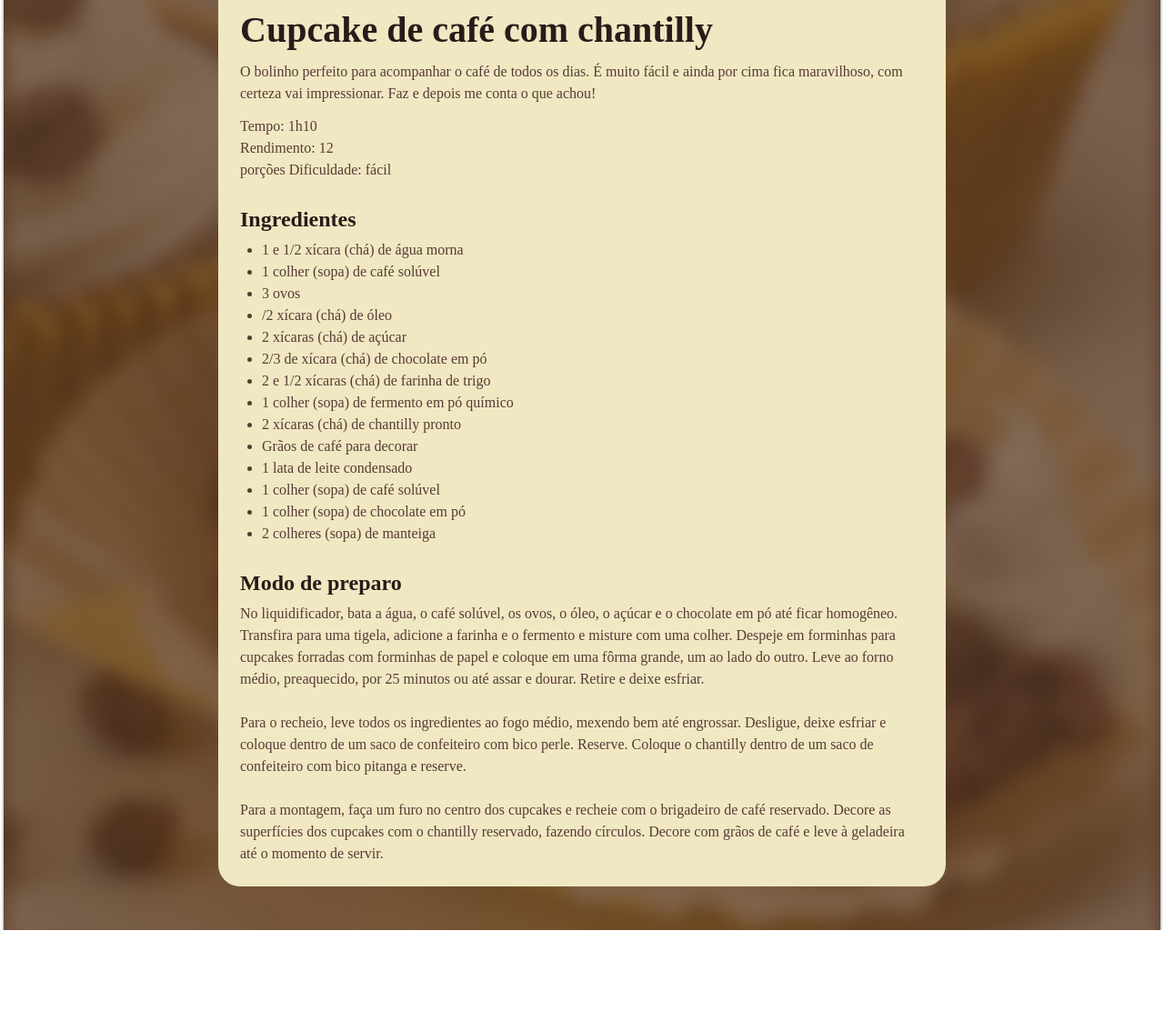
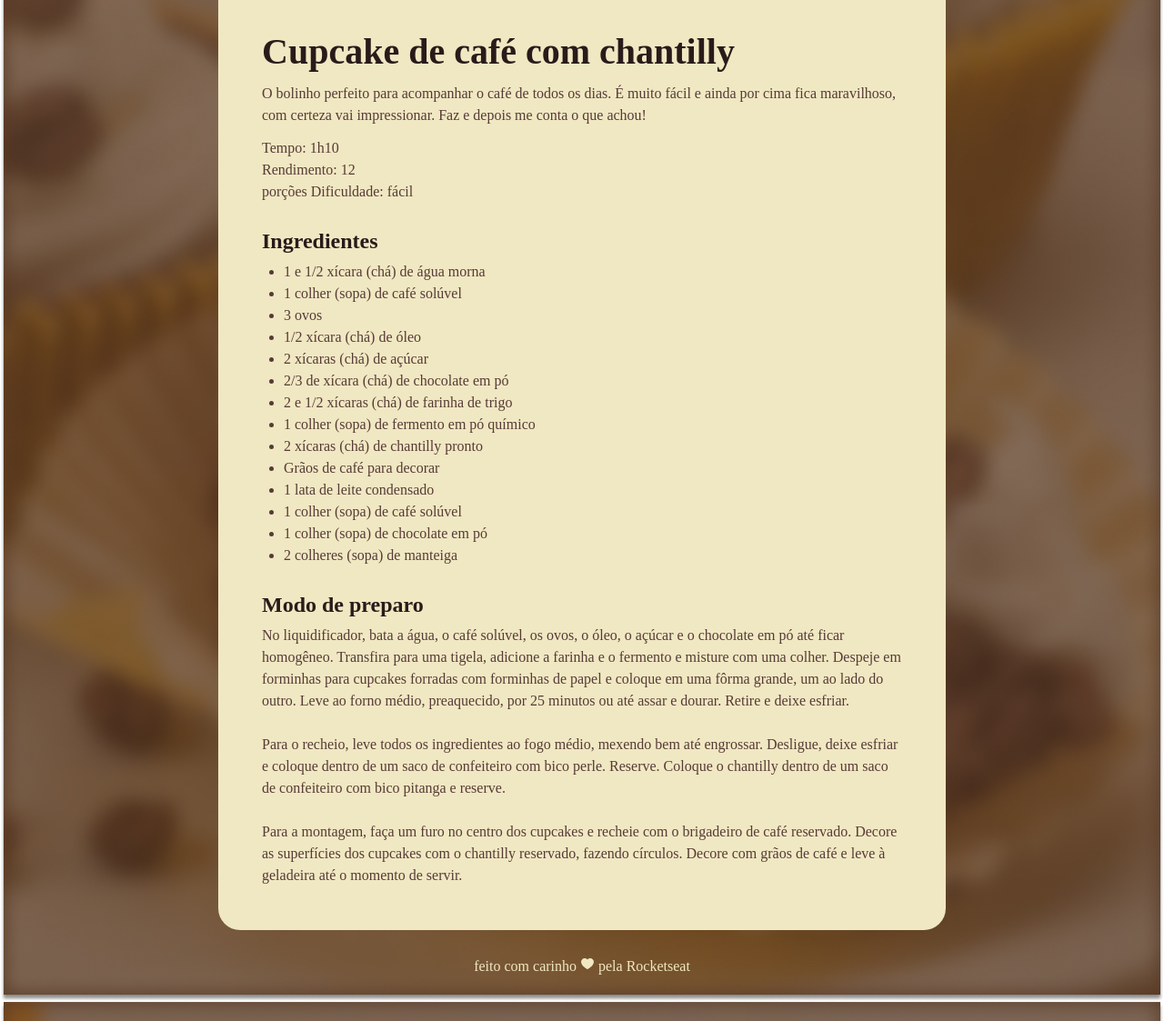
Before and after one commit to Sthevan23/pagina-de-receita, a plain HTML site: page index.html in a window 1280 px wide. Shown: the part 484-1607 px from the top of the page at 91% size. Before the commit the page ends 1507 px from the top, so only its background shows below. Drawn offline with Linux system fonts and the light colour scheme; files that its build step writes are made by us from their sources; a web font is replaced by a local one.

Commit message:
Meu primeiro commit

```diff
--- a/assets/style.css
+++ /dev/null
@@ -1,62 +0,0 @@
-*{
-   margin: 0;
-   padding: 0;
-}
-:root  {
-
-   font-family: "Alice", serif;
-   line-height: 150%;
-   color: #573a37
-}
-
-body {
- background-image: url("assets/Página de receita.jpg");
- background-size:cover;
-
-
-}
-#page{
-  box-sizing: border-box;
- width: 800px;
- padding: 24;
- background-color: #f0e8c2;
- border-radius: 24px;
- margin: 48px auto;
-}
-
-img{
-   border-radius: 16;
-}
-
-main {
-   padding: 24px;
-}
-
-section + section {
-   margin-top: 24px;
-}
-#about p + p {
-   margin-top: 12px;
-}
-
-h1 {
-   line-height: 140%;
-   font-size: 40px;
-
-   ;
-}
-h2{
-   font-size: 24px;
-}
-
-
-h1,h2 {
-   color: #291B1A;
-   margin-bottom: 4px;
-   line-height: 150%;
-
-}
-
-ul{
-   padding-left: 24px;
-}
--- a/index.html
+++ b/index.html
@@ -11,14 +11,13 @@
 <body>
   <link href="https://fonts.googleapis.com/css2?family=Alice&display=swap" rel="stylesheet">
    <div id="page">
-      <img src=assets/main-image.jpg alt="Imagem de um cupcakes com graos de café e um chantilly">
+      <img src="assets/main-image.jpg" alt="Imagem de cupcakes com grãos de café e chantilly">
       <main>
         <section id="about">
           <h1>Cupcake de café com chantilly</h1>
           <p>
             O bolinho perfeito para acompanhar o café de todos os dias. É muito fácil e ainda por cima fica maravilhoso, com certeza vai impressionar. Faz e depois me conta o que achou!
           </p>
-
           <p>
             Tempo: 1h10 <br> Rendimento: 12 <br> porções Dificuldade: fácil
           </p>
@@ -29,7 +28,7 @@
             <li>1 e 1/2 xícara (chá) de água morna</li>
             <li>1 colher (sopa) de café solúvel</li>
             <li>3 ovos</li>
-            <li>/2 xícara (chá) de óleo</li>
+            <li>1/2 xícara (chá) de óleo</li> <!-- Corrigi o "/2" para "1/2" -->
             <li>2 xícaras (chá) de açúcar</li>
             <li>2/3 de xícara (chá) de chocolate em pó</li>
             <li>2 e 1/2 xícaras (chá) de farinha de trigo</li>
@@ -52,8 +51,13 @@
               Para a montagem, faça um furo no centro dos cupcakes e recheie com o brigadeiro de café reservado. Decore as superfícies dos cupcakes com o chantilly reservado, fazendo círculos. Decore com grãos de café e leve à geladeira até o momento de servir.
             </p>
        </section>
-
       </main>
    </div>
+
+   <footer>
+    feito com carinho
+    <img src="assets/heart.svg.svg" alt="coração fofo">
+    pela Rocketseat
+   </footer>
 </body>
 </html>
--- /dev/null
+++ b/style.css
@@ -0,0 +1,66 @@
+* {
+   margin: 0;
+   padding: 0;
+}
+
+:root {
+   font-family: "Alice", serif;
+   line-height: 150%;
+   color: #573a37;
+}
+
+body {
+   background-image: url("http://127.0.0.1:5500/assets/fundo.jpg"); /* Caminho relativo correto */
+   background-size: cover;
+   background-attachment: fixed;
+}
+
+#page {
+   box-sizing: border-box;
+   width: 800px;
+   padding: 24px; /* Adicionei unidade de medida */
+   background-color: #f0e8c2;
+   border-radius: 24px;
+   margin: 48px auto 28px;
+}
+
+img {
+   border-radius: 16px; /* Adicionei unidade de medida */
+}
+
+main {
+   padding: 24px;
+}
+
+section + section {
+   margin-top: 24px;
+}
+
+#about p + p {
+   margin-top: 12px;
+}
+
+h1 {
+   line-height: 140%;
+   font-size: 40px;
+}
+
+h2 {
+   font-size: 24px;
+}
+
+h1, h2 {
+   color: #291B1A;
+   margin-bottom: 4px;
+   line-height: 150%;
+}
+
+ul {
+   padding-left: 24px;
+}
+
+footer {
+   color: #f0e8c2;
+   text-align: center;
+   padding-bottom: 48px;
+}
```
Also changed, not shown: assets/bg-image.jpg (deleted), assets/fundo.jpg (renamed from assets/Página de receita.jpg), assets/heart.svg.svg (added).
